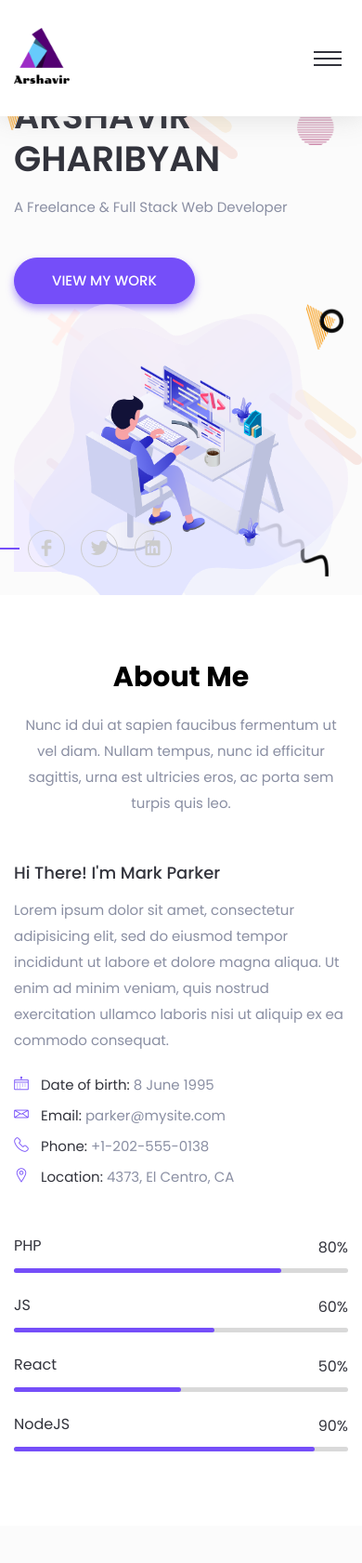
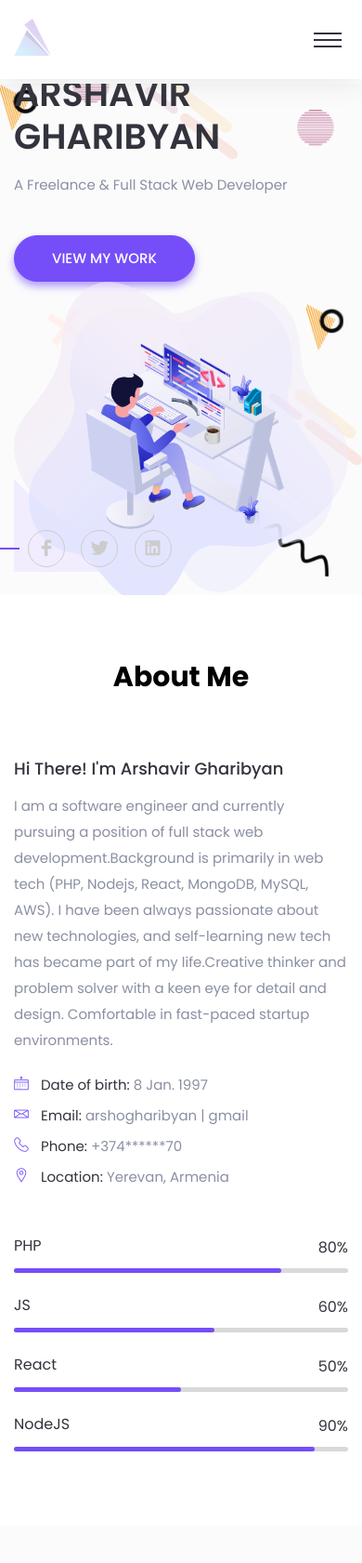
Before and after one commit to Arshavir777/arshavir777.github.io, a PHP site: page / in a window 390 px wide. Shown: the top 1681 px of the page at 93% size. Run offline with PHP 8.4, Linux system fonts and the light colour scheme; some libraries are stand-ins or nearby versions; some web fonts are replaced.

Commit message:
change logo

```diff
--- a/assets/css/style.css
+++ b/assets/css/style.css
@@ -451,7 +451,7 @@ p {
   -webkit-box-shadow: 0px 0px 29px 0px rgba(134, 134, 134, 0.25);
   -moz-box-shadow: 0px 0px 29px 0px rgba(134, 134, 134, 0.25);
   box-shadow: 0px 0px 29px 0px rgba(134, 134, 134, 0.25);
-  padding: 30px 0;
+  padding: 20px 0;
   background-color: #fff;
   -webkit-transition: all 0.3s ease-out 0s;
   -moz-transition: all 0.3s ease-out 0s;
--- a/index.html
+++ b/index.html
@@ -66,7 +66,7 @@
                     <div class="col-lg-12">
                         <nav class="navbar navbar-expand-lg">
                             <a class="navbar-brand" href="index.html">
-                                <img src="assets/images/Arshavir_thumbnail.png" width="60px" height="60px" alt="Logo">
+                                <img src="assets/images/logo_thumbnail.png" width="40px" height="40px" alt="Logo">
                             </a> <!-- Logo -->
                             <button class="navbar-toggler" type="button" data-toggle="collapse" data-target="#navbarSupportedContent" aria-controls="navbarSupportedContent" aria-expanded="false" aria-label="Toggle navigation">
                                 <span class="toggler-icon"></span>
@@ -80,7 +80,6 @@
                                     <li class="nav-item"><a class="page-scroll" href="#about">About</a></li>
                                     <li class="nav-item"><a class="page-scroll" href="#service">Services</a></li>
                                     <li class="nav-item"><a class="page-scroll" href="#work">Portfolio</a></li>
-                                    <li class="nav-item"><a class="page-scroll" href="#blog">Blog</a></li>
                                     <li class="nav-item"><a class="page-scroll" href="#contact">Contact</a></li>
                                 </ul>
                             </div> <!-- navbar collapse -->
@@ -132,7 +131,7 @@
                         </div> <!-- header content right -->
                     </div>
                     <div class="col-lg-6 offset-xl-1">
-                        <div class="">
+                        <div class="mb-5">
                             <img src="assets/images/banner/hero.png" alt="hero">
                         </div> <!-- header image -->
                     </div>
@@ -166,15 +165,14 @@
                 <div class="col-lg-8">
                     <div class="section-title text-center">
                         <h2 class="title">About Me</h2>
-                        <p>Nunc id dui at sapien faucibus fermentum ut vel diam. Nullam tempus, nunc id efficitur sagittis, urna est ultricies eros, ac porta sem turpis quis leo.</p>
                     </div> <!-- section title -->
                 </div>
             </div> <!-- row -->
             <div class="row">
                 <div class="col-lg-6">
                     <div class="about-content mt-50">
-                        <h5 class="about-title">Hi There! I'm Mark Parker</h5>
-                        <p>Lorem ipsum dolor sit amet, consectetur adipisicing elit, sed do eiusmod tempor incididunt ut labore et dolore magna aliqua. Ut enim ad minim veniam, quis nostrud exercitation ullamco laboris nisi ut aliquip ex ea commodo consequat.</p>
+                        <h5 class="about-title">Hi There! I'm Arshavir Gharibyan</h5>
+                        <p>I am a software engineer and currently pursuing a position of full stack web development.Background is primarily in web tech (PHP, Nodejs, React, MongoDB, MySQL, AWS). I have been always passionate about new technologies, and self-learning new tech has became part of my life.Creative thinker and problem solver with a keen eye for detail and design. Comfortable in fast-paced startup environments. </p>
                         <ul class="clearfix">
                             <li>
                                 <div class="single-info d-flex align-items-center">
@@ -182,7 +180,7 @@
                                         <i class="lni-calendar"></i>
                                     </div>
                                     <div class="info-text">
-                                        <p><span>Date of birth:</span> 8 June 1995</p>
+                                        <p><span>Date of birth:</span> 8 Jan. 1997</p>
                                     </div>
                                 </div> <!-- single info -->
                             </li>
@@ -192,7 +190,7 @@
                                         <i class="lni-envelope"></i>
                                     </div>
                                     <div class="info-text">
-                                        <p><span>Email:</span> parker@mysite.com</p>
+                                        <p><span>Email:</span> arshogharibyan | gmail</p>
                                     </div>
                                 </div> <!-- single info -->
                             </li>
@@ -202,7 +200,7 @@
                                         <i class="lni-phone-handset"></i>
                                     </div>
                                     <div class="info-text">
-                                        <p><span>Phone:</span> +1-202-555-0138</p>
+                                        <p><span>Phone:</span> +374******70</p>
                                     </div>
                                 </div> <!-- single info -->
                             </li>
@@ -212,7 +210,7 @@
                                         <i class="lni-map-marker"></i>
                                     </div>
                                     <div class="info-text">
-                                        <p><span>Location:</span> 4373, El Centro, CA</p>
+                                        <p><span>Location:</span> Yerevan, Armenia</p>
                                     </div>
                                 </div> <!-- single info -->
                             </li>
@@ -521,161 +519,7 @@
 
     <!--====== WORK PART ENDS ======-->
 
-    <!--====== PRICING PART START ======-->
 
-    <section id="pricing" class="pricing-area gray-bg pt-125 pb-130">
-        <div class="container">
-            <div class="row justify-content-center">
-                <div class="col-lg-8">
-                    <div class="section-title text-center pb-25">
-                        <h2 class="title">My Pricing Plans</h2>
-                        <p>Nunc id dui at sapien faucibus fermentum ut vel diam. Nullam tempus, nunc id efficitur sagittis, urna est ultricies eros, ac porta sem turpis quis leo.</p>
-                    </div> <!-- section title -->
-                </div>
-            </div> <!-- row -->
-            <div class="row justify-content-center">
-                <div class="col-lg-4 col-md-8 col-sm-9">
-                    <div class="single-pricing text-center mt-30">
-                        <div class="pricing-package">
-                            <h4 class="package-title">Basic</h4>
-                        </div>
-                        <div class="pricing-body">
-                            <div class="pricing-text">
-                                <p>Simple project management for teams and small businesses.</p>
-                                <span class="price">$19.00</span>
-                            </div>
-                            <div class="pricing-list">
-                                <ul>
-                                    <li>Unlimited Tasks</li>
-                                    <li>Unlimited Public</li>
-                                    <li>Private Projects</li>
-                                    <li>Unlimited Teams</li>
-                                    <li>All Integrations</li>
-                                    <li>Public API</li>
-                                </ul>
-                            </div>
-                            <div class="pricing-btn">
-                                <a class="main-btn" href="#contact">get quote</a>
-                            </div>
-                        </div>
-                    </div> <!-- single pricing -->
-                </div>
-                <div class="col-lg-4 col-md-8 col-sm-9">
-                    <div class="single-pricing active text-center mt-30">
-                        <div class="pricing-package">
-                            <h4 class="package-title">Standard</h4>
-                        </div>
-                        <div class="pricing-body">
-                            <div class="pricing-text">
-                                <p>Simple project management for teams and small businesses.</p>
-                                <span class="price">$39.00</span>
-                            </div>
-                            <div class="pricing-list">
-                                <ul>
-                                    <li>Unlimited Tasks</li>
-                                    <li>Unlimited Public</li>
-                                    <li>Private Projects</li>
-                                    <li>Unlimited Teams</li>
-                                    <li>All Integrations</li>
-                                    <li>Public API</li>
-                                </ul>
-                            </div>
-                            <div class="pricing-btn">
-                                <a class="main-btn" href="#contact">get quote</a>
-                            </div>
-                        </div>
-                    </div> <!-- single pricing -->
-                </div>
-                <div class="col-lg-4 col-md-8 col-sm-9">
-                    <div class="single-pricing text-center mt-30">
-                        <div class="pricing-package">
-                            <h4 class="package-title">Premium</h4>
-                        </div>
-                        <div class="pricing-body">
-                            <div class="pricing-text">
-                                <p>Simple project management for teams and small businesses.</p>
-                                <span class="price">$29.00</span>
-                            </div>
-                            <div class="pricing-list">
-                                <ul>
-                                    <li>Unlimited Tasks</li>
-                                    <li>Unlimited Public</li>
-                                    <li>Private Projects</li>
-                                    <li>Unlimited Teams</li>
-                                    <li>All Integrations</li>
-                                    <li>Public API</li>
-                                </ul>
-                            </div>
-                            <div class="pricing-btn">
-                                <a class="main-btn" href="#contact">get quote</a>
-                            </div>
-                        </div>
-                    </div> <!-- single pricing -->
-                </div>
-            </div> <!-- row -->
-        </div> <!-- container -->
-    </section>
-
-    <!--====== PRICING PART ENDS ======-->
-
-    <!--====== BLOG PART START ======-->
-
-    <section id="blog" class="blog-area pt-125 pb-130">
-        <div class="container">
-            <div class="row justify-content-center">
-                <div class="col-lg-8">
-                    <div class="section-title text-center pb-25">
-                        <h2 class="title">From The Blog</h2>
-                        <p>Nunc id dui at sapien faucibus fermentum ut vel diam. Nullam tempus, nunc id efficitur sagittis, urna est ultricies eros, ac porta sem turpis quis leo.</p>
-                    </div> <!-- section title -->
-                </div>
-            </div> <!-- row -->
-            <div class="row justify-content-center">
-                <div class="col-lg-4 col-md-8 col-sm-9">
-                    <div class="single-blog mt-30">
-                        <div class="blog-image">
-                            <img src="assets/images/blog/b-1.jpg" alt="Blog">
-                        </div>
-                        <div class="blog-content">
-                            <h4 class="blog-title"><a href="#">Hired Releases 2023 Brand Health.</a></h4>
-                            <span>July 26, 2022</span>
-                        </div>
-                    </div> <!-- single blog -->
-                </div>
-                <div class="col-lg-4 col-md-8 col-sm-9">
-                    <div class="single-blog mt-30">
-                        <div class="blog-image">
-                            <img src="assets/images/blog/b-2.jpg" alt="Blog">
-                        </div>
-                        <div class="blog-content">
-                            <h4 class="blog-title"><a href="#">Hired Releases 2023 Brand Health.</a></h4>
-                            <span>July 26, 2022</span>
-                        </div>
-                    </div> <!-- single blog -->
-                </div>
-                <div class="col-lg-4 col-md-8 col-sm-9">
-                    <div class="single-blog mt-30">
-                        <div class="blog-image">
-                            <img src="assets/images/blog/b-3.jpg" alt="Blog">
-                        </div>
-                        <div class="blog-content">
-                            <h4 class="blog-title"><a href="#">Hired Releases 2023 Brand Health.</a></h4>
-                            <span>July 26, 2022</span>
-                        </div>
-                    </div> <!-- single blog -->
-                </div>
-            </div> <!-- row -->
-            <div class="row">
-                <div class="col-lg-12">
-                    <div class="blog-more text-center mt-50">
-                        <a class="main-btn" href="#">More posts</a>
-                    </div> <!-- blog more -->
-                </div>
-            </div> <!-- row -->
-        </div> <!-- container -->
-    </section>
-
-    <!--====== BLOG PART ENDS ======-->
 
     <!--====== CONTACT PART START ======-->
 
@@ -766,7 +610,7 @@
                     <div class="col-lg-8">
                         <div class="footer-content text-center">
                             <a href="index.html">
-                                <img src="assets/images/logo-2.png" alt="Logo">
+                                <img src="assets/images/Arshavir_thumbnail.png" alt="Logo">
                             </a>
                             <p class="mt-">Lorem ipsum dolor sit amet, consectetur adipisicing elit, sed do eiusmod tempor inci- didunt ut labore et dolore magna aliqua. Ut enim ad minim veniam, quis nostrud exe- rcitation ullamco laboris nisi ut aliquip ex ea commodo consequat.</p>
                             <ul>
```
Also changed, not shown: assets/images/logo_thumbnail.png (added).
